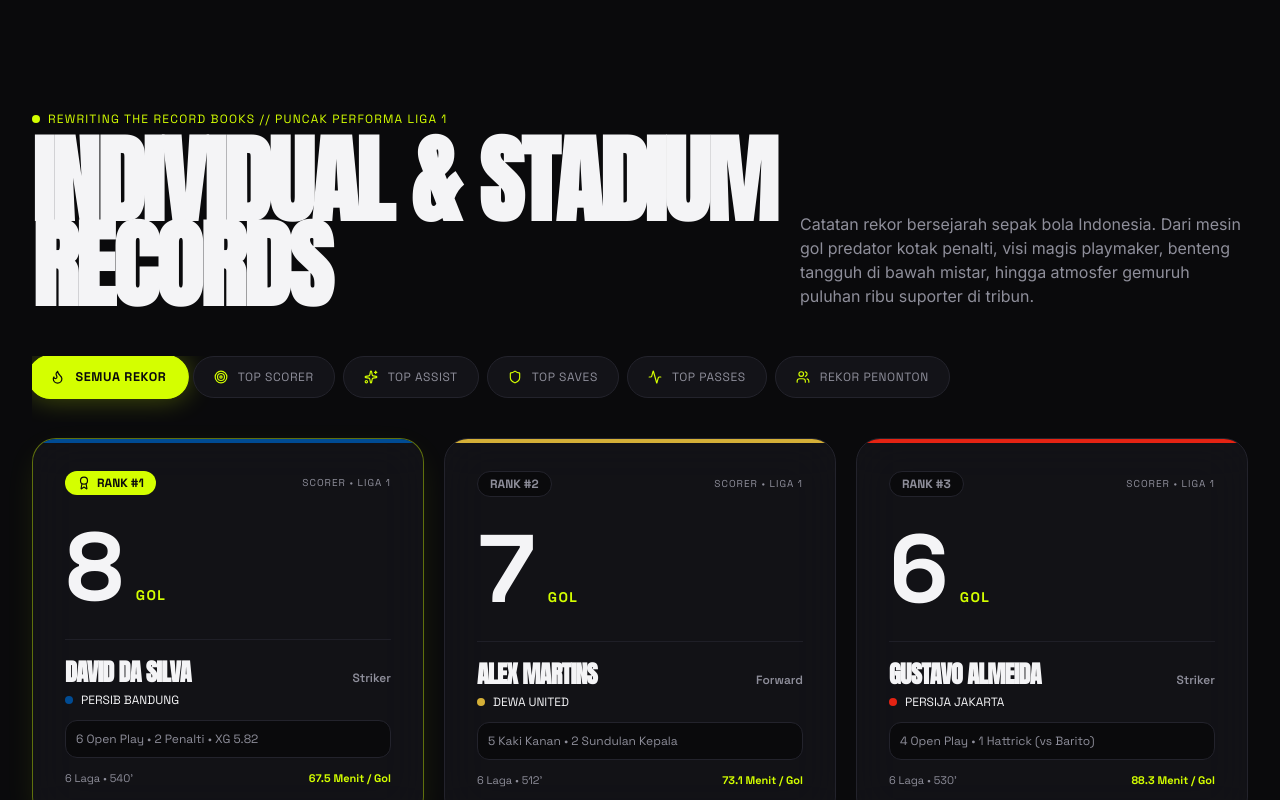
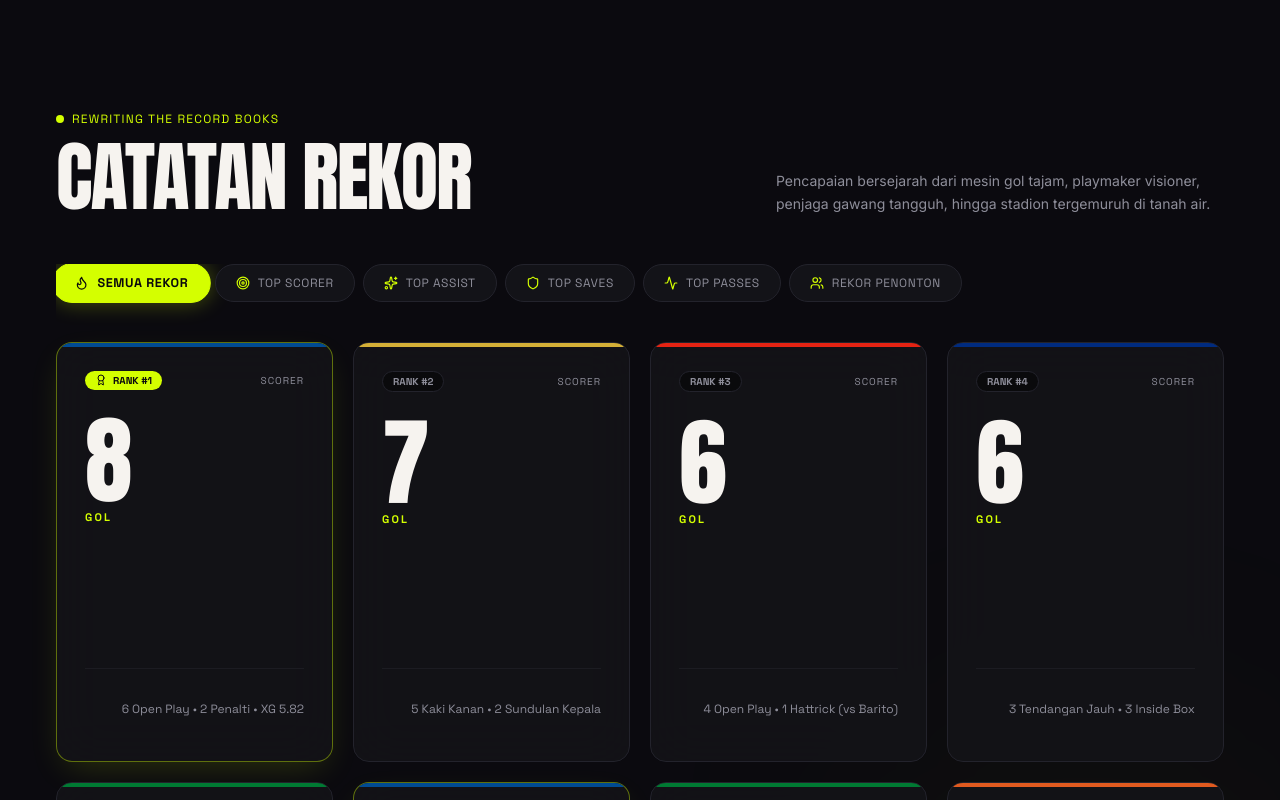
Before and after one commit to LuthfiMirza/liga1-onfield, a Next.js app: page / in a window 1280 px wide. Shown: the part 5600-6400 px from the top of the page. Built offline with nearby package versions, Linux system fonts and the light colour scheme.

Commit message:
refactor(records): remake into 4-column athletic trading cards format ala jjettas on-records section

```diff
--- a/src/components/RecordBooksGrid.tsx
+++ b/src/components/RecordBooksGrid.tsx
@@ -27,27 +27,32 @@
   return (
     <section
       id="record-books"
-      className="relative py-28 px-4 sm:px-8 border-t border-[#23232C] bg-[#0A0A0C] overflow-hidden"
+      data-section="on-records"
+      data-tone="dark"
+      className="relative mx-auto max-w-[1728px] px-6 py-20 md:px-14 md:py-28 bg-[#0B0A0F] border-t border-[#23232C]/80"
+      aria-label="Liga 1 Record Books"
     >
-      {/* Background glow and lines */}
-      <div className="absolute top-1/3 right-0 w-96 h-96 bg-[#00529C]/10 rounded-full blur-[140px] pointer-events-none" />
+      {/* Background ambient lighting */}
+      <div className="absolute top-1/4 right-0 w-96 h-96 bg-[#D4FF00]/5 rounded-full blur-[140px] pointer-events-none" />
 
-      <div className="mx-auto max-w-7xl">
-        {/* Section Header */}
+      {/* Section Header ala jjettas on-records */}
       <div className="flex flex-col md:flex-row md:items-end justify-between gap-6 mb-12">
         <div>
           <div className="flex items-center gap-2 mb-3">
             <span className="w-2 h-2 rounded-full bg-[#D4FF00]" />
             <span className="text-xs font-mono tracking-widest text-[#D4FF00] uppercase">
-                REWRITING THE RECORD BOOKS // PUNCAK PERFORMA LIGA 1
+              REWRITING THE RECORD BOOKS
             </span>
           </div>
-            <h2 className="text-4xl sm:text-6xl md:text-8xl font-bold uppercase tracking-tight font-anton text-[#F4F4F6] leading-[0.88]">
-              INDIVIDUAL & STADIUM RECORDS
+          <h2
+            className="font-anton uppercase tracking-tight text-[#F6F3EF] leading-none"
+            style={{ fontSize: "clamp(48px, 6vw, 92px)" }}
+          >
+            CATATAN REKOR
           </h2>
         </div>
-          <p className="max-w-md text-sm sm:text-base text-[#8E8E9A] font-sans">
-            Catatan rekor bersejarah sepak bola Indonesia. Dari mesin gol predator kotak penalti, visi magis playmaker, benteng tangguh di bawah mistar, hingga atmosfer gemuruh puluhan ribu suporter di tribun.
+        <p className="max-w-md text-xs sm:text-sm text-[#8E8E9A] font-sans leading-relaxed">
+          Pencapaian bersejarah dari mesin gol tajam, playmaker visioner, penjaga gawang tangguh, hingga stadion tergemuruh di tanah air.
         </p>
       </div>
 
@@ -61,10 +66,10 @@
             <button
               key={cat.id}
               onClick={() => setActiveCategory(cat.id as FilterCategory)}
-                className={`relative px-5 py-3 rounded-full text-xs font-mono uppercase tracking-wider whitespace-nowrap transition-all duration-300 flex items-center gap-2.5 border ${
+              className={`relative px-5 py-2.5 rounded-full text-xs font-mono uppercase tracking-wider whitespace-nowrap transition-all duration-300 flex items-center gap-2 border ${
                 isActive
-                    ? "bg-[#D4FF00] text-[#0A0A0C] border-[#D4FF00] font-bold shadow-[0_0_25px_rgba(212,255,0,0.3)] scale-105"
-                    : "bg-[#131318] text-[#8E8E9A] border-[#23232C] hover:border-[#D4FF00]/40 hover:text-[#F4F4F6]"
+                  ? "bg-[#D4FF00] text-[#0A0A0C] border-[#D4FF00] font-bold shadow-[0_0_20px_rgba(212,255,0,0.3)] scale-105"
+                  : "bg-[#131318] text-[#8E8E9A] border-[#23232C] hover:border-[#D4FF00]/40 hover:text-[#F6F3EF]"
               }`}
             >
               <Icon className={`w-3.5 h-3.5 ${isActive ? "text-[#0A0A0C]" : "text-[#D4FF00]"}`} />
@@ -74,10 +79,10 @@
         })}
       </div>
 
-        {/* Animated Staggered Cards Grid */}
+      {/* 4-Column Athletic Trading Cards Grid ala jjettas on-records */}
       <motion.div
         layout
-          className="grid grid-cols-1 md:grid-cols-2 lg:grid-cols-3 gap-5 mt-4"
+        className="grid grid-cols-1 sm:grid-cols-2 lg:grid-cols-4 gap-5 mt-4"
       >
         <AnimatePresence>
           {filteredStats.map((stat: PlayerStat) => {
@@ -91,92 +96,72 @@
               <motion.div
                 key={stat.id}
                 layout
-                  initial={{ opacity: 0, scale: 0.94, y: 20 }}
+                initial={{ opacity: 0, scale: 0.94, y: 15 }}
                 animate={{ opacity: 1, scale: 1, y: 0 }}
-                  exit={{ opacity: 0, scale: 0.94, y: -20 }}
-                  transition={{ duration: 0.35, ease: "easeOut" }}
-                  className={`p-6 sm:p-8 rounded-3xl bg-[#131318]/90 border backdrop-blur-xl relative overflow-hidden transition-all duration-300 group hover:border-[#D4FF00] ${
+                exit={{ opacity: 0, scale: 0.94, y: -15 }}
+                transition={{ duration: 0.3, ease: "easeOut" }}
+                className={`flex flex-col justify-between p-6 sm:p-7 rounded-2xl bg-[#131318]/90 border backdrop-blur-xl relative overflow-hidden transition-all duration-300 group hover:border-[#D4FF00] min-h-[420px] ${
                   isRankOne
-                      ? "border-[#D4FF00]/40 shadow-[0_10px_35px_-10px_rgba(212,255,0,0.15)]"
+                    ? "border-[#D4FF00]/40 shadow-[0_12px_35px_-10px_rgba(212,255,0,0.18)]"
                     : "border-[#23232C]"
                 }`}
               >
-                  {/* Club Accent Top Border Strip */}
+                {/* Accent Top Border */}
                 <div
                   className="absolute top-0 left-0 right-0 h-1"
-                    style={{ backgroundColor: stat.clubColor }}
+                  style={{ backgroundColor: stat.clubColor || "#D4FF00" }}
                 />
 
-                  {/* Header Row: Rank and Category */}
-                  <div className="flex items-center justify-between mb-4">
+                {/* Top Badge: Rank & Category */}
+                <div>
+                  <div className="flex items-center justify-between">
                     <span
-                      className={`inline-flex items-center gap-1.5 px-3 py-1 rounded-full text-xs font-mono font-bold ${
+                      className={`inline-flex items-center gap-1.5 px-2.5 py-0.5 rounded-full text-[10px] font-mono font-bold uppercase ${
                         isRankOne
                           ? "bg-[#D4FF00] text-[#0A0A0C]"
                           : "bg-[#0A0A0C] text-[#8E8E9A] border border-[#23232C]"
                       }`}
                     >
-                      {isRankOne && <Award className="w-3.5 h-3.5" />}
+                      {isRankOne && <Award className="w-3 h-3" />}
                       <span>RANK #{stat.rank}</span>
                     </span>
 
                     <span className="text-[10px] font-mono tracking-widest uppercase text-[#8E8E9A]">
-                      {stat.category === "attendance" ? "STADION" : stat.category.toUpperCase()} • LIGA 1
+                      {stat.category === "attendance" ? "STADION" : stat.category.toUpperCase()}
                     </span>
                   </div>
 
-                  {/* Extreme Stat Value */}
-                  <div className="my-6">
-                    <div className="flex items-baseline font-mono tracking-tighter">
-                      <span className="text-6xl sm:text-7xl md:text-8xl font-bold tabular-nums text-[#F4F4F6] leading-none group-hover:text-[#D4FF00] transition-colors">
+                  {/* Massive Hero Number at the Peak of Card ala jjettas */}
+                  <div className="mt-8 mb-2">
+                    <div className="font-anton uppercase tracking-tight text-[#F6F3EF] leading-[0.82] tabular-nums text-7xl sm:text-8xl group-hover:text-[#D4FF00] transition-colors">
                       {formattedValue}
-                      </span>
-                      <span className="text-xs sm:text-sm font-bold font-mono text-[#D4FF00] ml-3 tracking-widest uppercase">
+                    </div>
+                    <p className="text-[11px] font-mono uppercase tracking-[0.2em] text-[#D4FF00] mt-2 font-bold">
                       {stat.unit}
-                      </span>
+                    </p>
                   </div>
                 </div>
 
-                  {/* Player & Club Identity */}
-                  <div className="pt-4 border-t border-[#23232C]/80">
-                    <div className="flex items-baseline justify-between gap-2">
-                      <h3 className="text-xl sm:text-2xl font-bold font-anton tracking-tight text-[#F4F4F6] uppercase">
-                        {stat.playerName}
+                {/* Middle & Bottom: Headline, Athlete Name, Narrative */}
+                <div className="pt-6 border-t border-[#23232C]/60 flex flex-col gap-2">
+                  <h3 className="text-lg font-bold font-anton uppercase text-[#F6F3EF] leading-tight group-hover:text-[#D4FF00] transition-colors">
+                    {stat.name}
                   </h3>
-                      <span className="text-xs font-mono font-semibold text-[#8E8E9A]">
-                        {stat.position}
-                      </span>
+
+                  <div className="flex items-center justify-between text-xs font-mono text-[#8E8E9A]">
+                    <span className="text-[#F6F3EF] font-medium">{stat.club}</span>
+                    <span>{stat.detail}</span>
                   </div>
 
-                    <div className="flex items-center gap-2 mt-1">
-                      <span
-                        className="w-2 h-2 rounded-full"
-                        style={{ backgroundColor: stat.clubColor }}
-                      />
-                      <span className="text-xs font-mono uppercase text-[#F4F4F6]">
-                        {stat.clubName}
-                      </span>
-                    </div>
-
-                    {/* Breakdown Detail */}
-                    <p className="text-xs font-mono text-[#8E8E9A] mt-3 bg-[#0A0A0C] p-2.5 rounded-xl border border-[#23232C]">
-                      {stat.detail}
+                  <p className="text-xs text-[#8E8E9A] font-sans leading-relaxed mt-2 line-clamp-3">
+                    {stat.highlight}
                   </p>
-
-                    {/* Efficiency Metric */}
-                    <div className="mt-3 flex items-center justify-between text-[11px] font-mono text-[#8E8E9A]">
-                      <span>{stat.seasonStats.matches} Laga • {stat.seasonStats.minutes}&apos;</span>
-                      <span className="text-[#D4FF00] font-bold">
-                        {stat.seasonStats.efficiency}
-                      </span>
-                    </div>
                 </div>
               </motion.div>
             );
           })}
         </AnimatePresence>
       </motion.div>
-      </div>
     </section>
   );
 }
```
Lines whose indentation alone changed are shown as unchanged.
